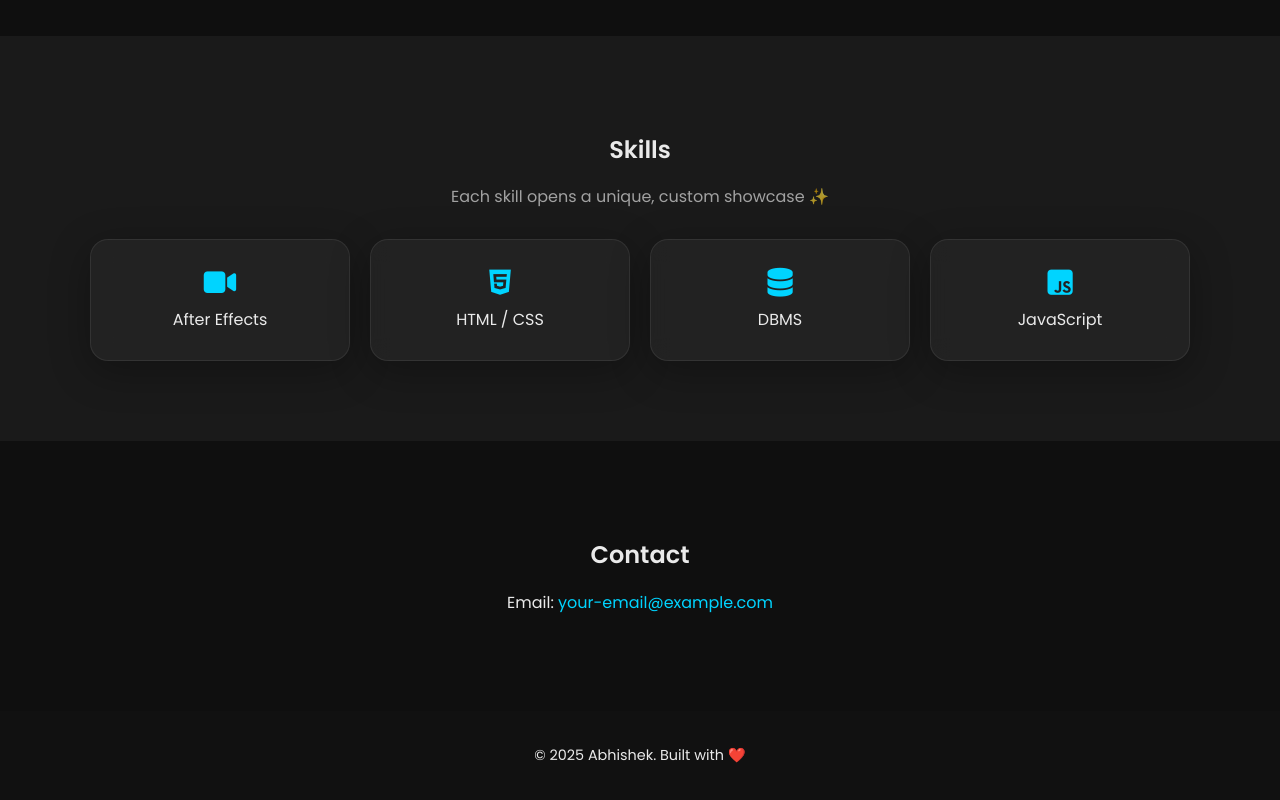
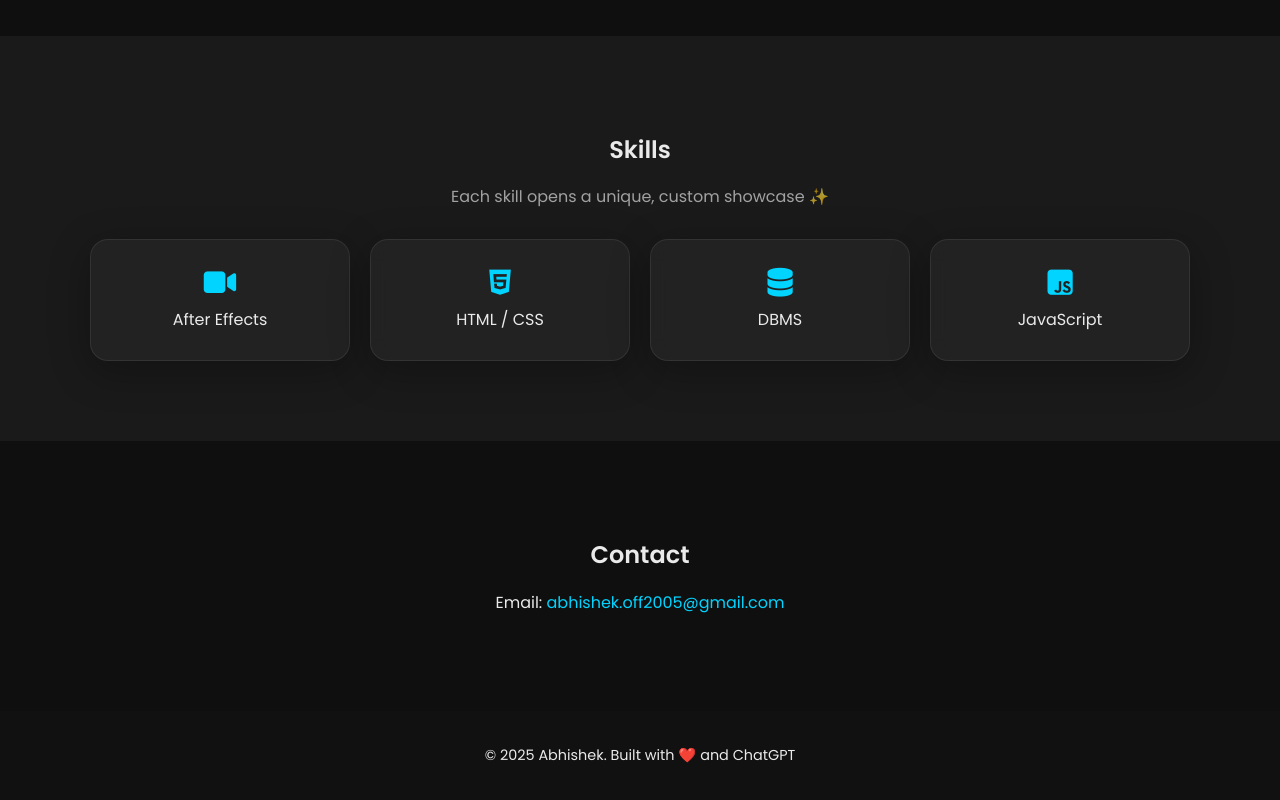
Before and after one commit to Abhishek-off/portfolio, a plain HTML site: page index.html in a window 1280 px wide. Shown: the part 989-1789 px from the top of the page. Drawn offline with Linux system fonts and the light colour scheme.

Commit message:
index.html

```diff
--- a/index.html
+++ b/index.html
@@ -78,13 +78,13 @@
   <section id="contact" class="section fade-in">
     <div class="container">
       <h2>Contact</h2>
-      <p>Email: <a href="mailto:your-email@example.com">your-email@example.com</a></p>
+      <p>Email: <a href="mailto:abhishek.off2005@gmail.com">abhishek.off2005@gmail.com</a></p>
     </div>
   </section>
 
   <!-- FOOTER -->
   <footer class="fade-in">
-    <p>&copy; 2025 Abhishek. Built with ❤️</p>
+    <p>&copy; 2025 Abhishek. Built with ❤️ and ChatGPT</p>
   </footer>
 
   <!-- UNIVERSAL SKILL OVERLAY -->
```
